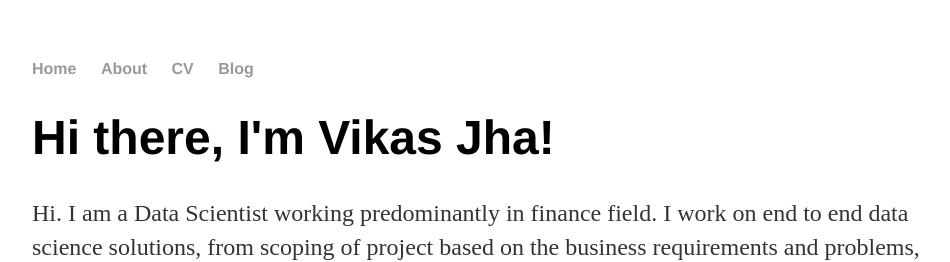
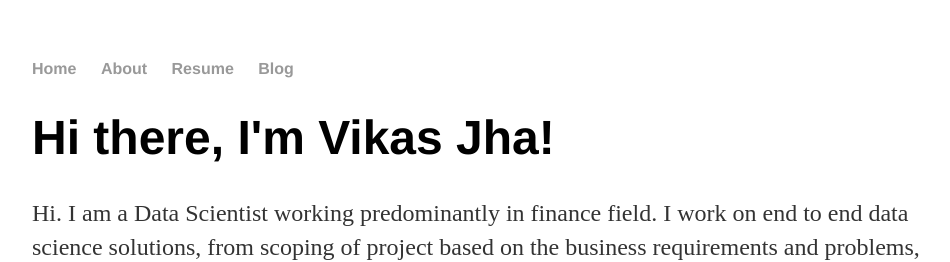
Before and after one commit to jha-vikas/jha-vikas.github.io, a Jekyll site: the page built from index.html, in a window 1280 px wide. Shown: the top 262 px of the page, without its empty margins (160-1110 px from the left). Built offline with Jekyll 4.4.1, drawn with Linux system fonts in a browser that asks for light colours.

Commit message:
Update default.html

```diff
--- a/_layouts/default.html
+++ b/_layouts/default.html
@@ -10,7 +10,7 @@
 	    		<ul>
 	        		<li><a href="/">Home</a></li>
 		        	<li><a href="/about">About</a></li>
-	        		<li><a href="/cv">CV</a></li>
+	        		<li><a href="/Resume">Resume</a></li>
 	        		<li><a href="/blog">Blog</a></li>
 	    		</ul>
 			</nav>
```
